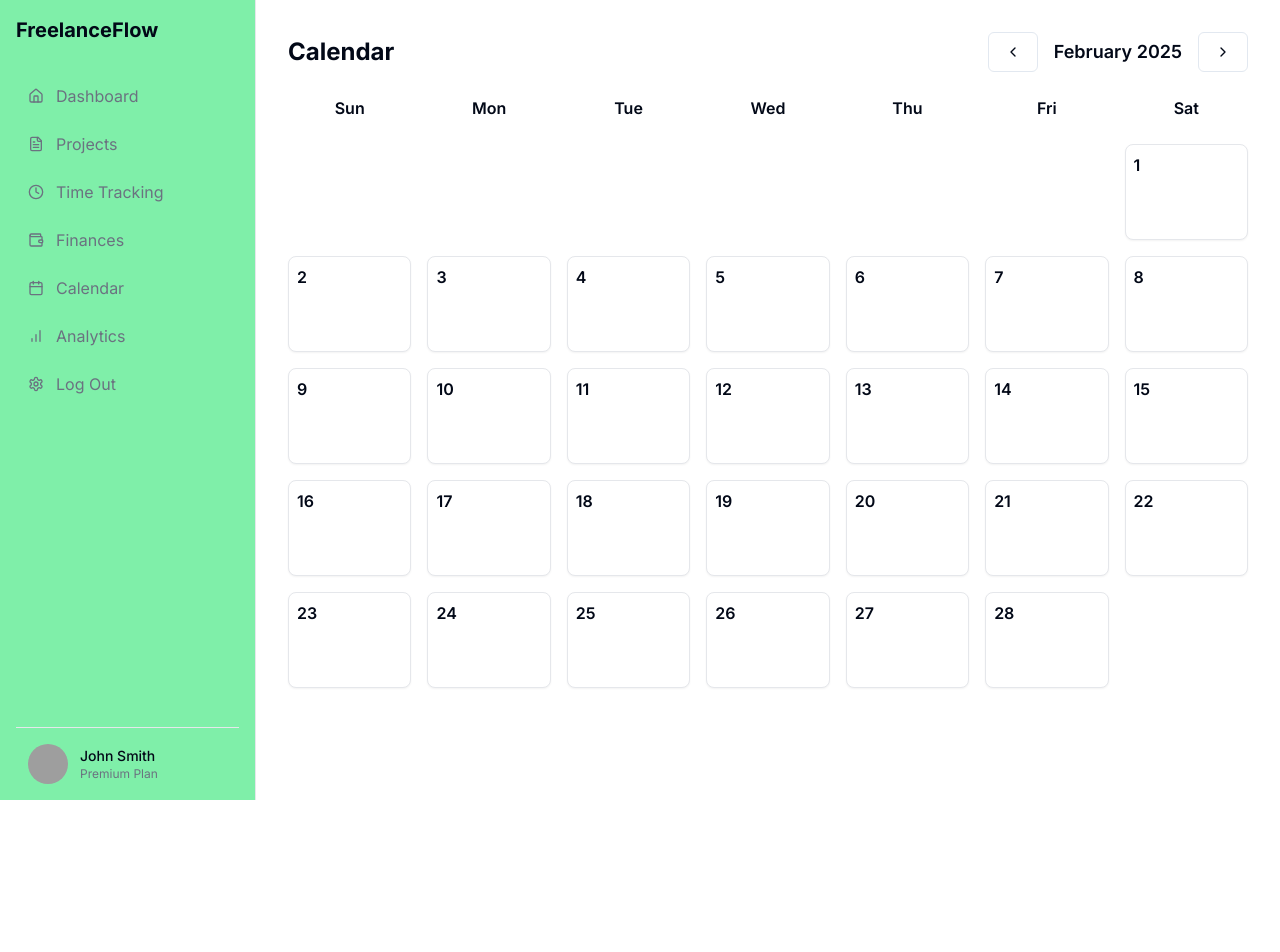
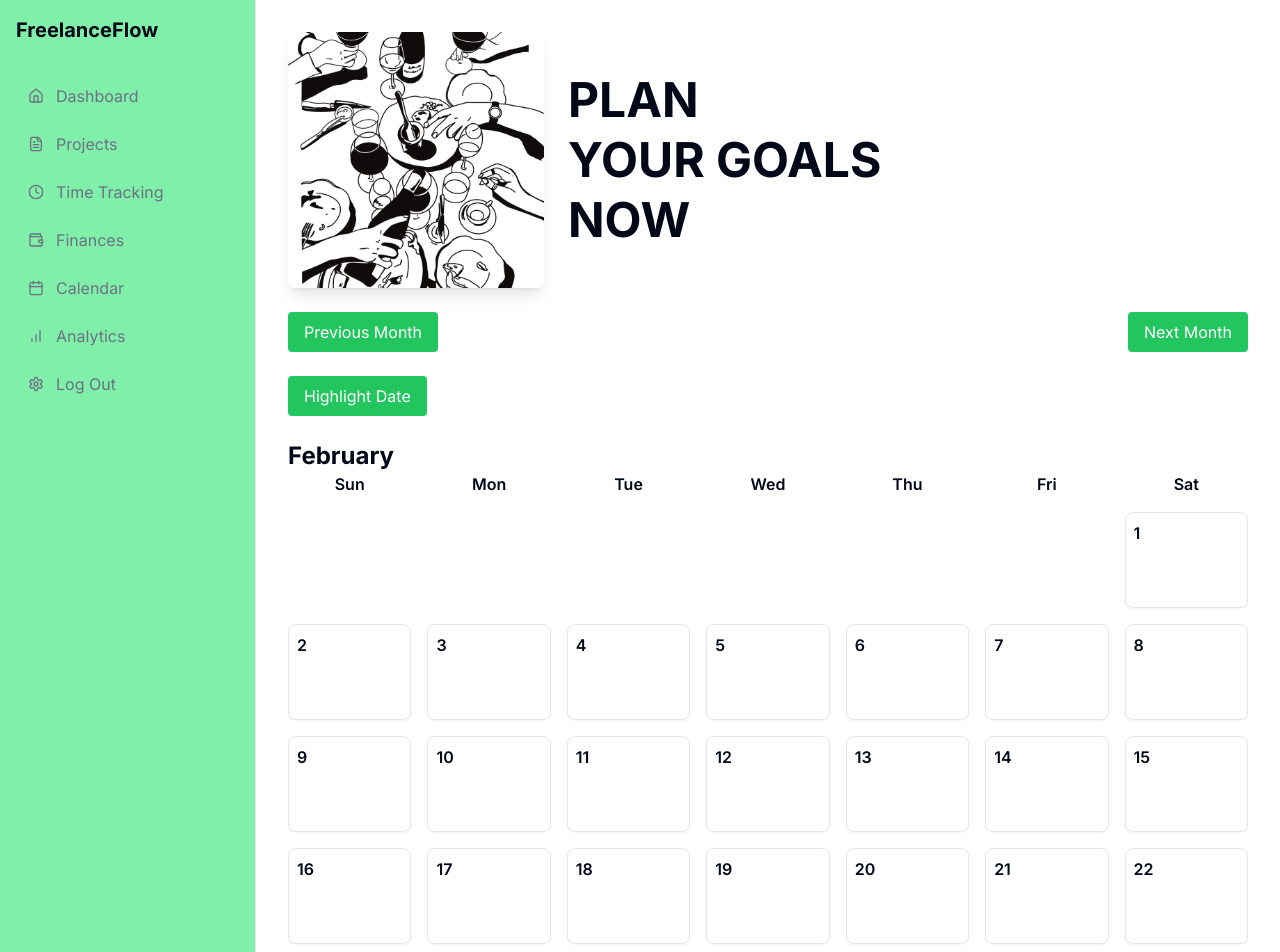
Before and after one commit to Damodar26/Freelance-Managment, a Next.js app in the folder frontend/: page /dashboard/Calendar in a window 1280 px wide. Shown: the top 952 px of the page. Before the commit the page ends 800 px from the top, so only its background shows below. Built offline with nearby package versions, Linux system fonts and the light colour scheme; grey boxes are pictures that could not be loaded.

Commit message:
Update page.tsx

```diff
--- a/frontend/app/dashboard/Calendar/page.tsx
+++ b/frontend/app/dashboard/Calendar/page.tsx
@@ -23,6 +23,9 @@ const months = [
 
 export default function Calendar() {
   const [currentDate, setCurrentDate] = useState(new Date())
+  const [selectedDate, setSelectedDate] = useState<Date | null>(null)
+  const [goals, setGoals] = useState<{ [key: string]: string }>({})
+  const [highlightedDates, setHighlightedDates] = useState<{ [key: string]: string }>({})
 
   const getDaysInMonth = (year: number, month: number) => {
     return new Date(year, month + 1, 0).getDate()
@@ -30,6 +33,29 @@ export default function Calendar() {
 
   const getFirstDayOfMonth = (year: number, month: number) => {
     return new Date(year, month, 1).getDay()
+  }
+
+  const handleDateClick = (day: number) => {
+    const date = new Date(currentDate.getFullYear(), currentDate.getMonth(), day)
+    setSelectedDate(date)
+  }
+
+  const handleHighlight = () => {
+    if (selectedDate) {
+      const dateKey = selectedDate.toDateString()
+      const reminder = prompt("Enter a reminder for this date:")
+      if (reminder) {
+        setHighlightedDates((prev) => ({ ...prev, [dateKey]: reminder }))
+      }
+    }
+  }
+
+  const handleRemoveReminder = (dateKey: string) => {
+    setHighlightedDates((prev) => {
+      const newHighlightedDates = { ...prev }
+      delete newHighlightedDates[dateKey]
+      return newHighlightedDates
+    })
   }
 
   const renderCalendar = () => {
@@ -44,15 +70,31 @@ export default function Calendar() {
     }
 
     for (let day = 1; day <= daysInMonth; day++) {
+      const isSelected = selectedDate?.getDate() === day && selectedDate.getMonth() === month && selectedDate.getFullYear() === year
       days.push(
-        <Card key={day} className="h-24 p-2">
+        <Card
+          key={day}
+          className={`h-24 p-2 ${isSelected ? 'bg-blue-200' : ''} cursor-pointer`}
+          onClick={() => handleDateClick(day)}
+        >
           <div className="font-semibold">{day}</div>
-          {/* Add event indicators or other content here */}
         </Card>,
       )
     }
 
-    return days
+    return (
+      <div className="mt-6">
+        <h2 className="text-2xl font-bold">{months[month]}</h2>
+        <div className="grid grid-cols-7 gap-4">
+          {daysOfWeek.map((day) => (
+            <div key={day} className="text-center font-semibold">
+              {day}
+            </div>
+          ))}
+          {days}
+        </div>
+      </div>
+    )
   }
 
   const changeMonth = (increment: number) => {
@@ -61,30 +103,31 @@ export default function Calendar() {
 
   return (
     <div className="space-y-6">
-      <div className="flex justify-between items-center">
-        <h1 className="text-2xl font-bold">Calendar</h1>
-        <div className="flex items-center space-x-4">
-          <Button variant="outline" onClick={() => changeMonth(-1)}>
-            <ChevronLeft />
-          </Button>
-          <span className="text-lg font-semibold">
-            {months[currentDate.getMonth()]} {currentDate.getFullYear()}
-          </span>
-          <Button variant="outline" onClick={() => changeMonth(1)}>
-            <ChevronRight />
-          </Button>
-        </div>
+      <div className="flex items-center space-x-6">
+        <img src="/d6b82fc897b37915d3ef6c9b6be2b33f.jpg" alt="Plan Image" className="rounded-lg shadow-lg transition-transform transform hover:scale-105 w-64 h-64" />
+        <h1 className="text-5xl font-bold leading-tight">PLAN<br />YOUR GOALS<br />NOW</h1>
       </div>
 
-      <div className="grid grid-cols-7 gap-4">
-        {daysOfWeek.map((day) => (
-          <div key={day} className="text-center font-semibold">
-            {day}
-          </div>
-        ))}
+      <div className="flex justify-between">
+        <button onClick={() => changeMonth(-1)} className="bg-green-500 text-white py-2 px-4 rounded">Previous Month</button>
+        <button onClick={() => changeMonth(1)} className="bg-green-500 text-white py-2 px-4 rounded">Next Month</button>
       </div>
 
-      <div className="grid grid-cols-7 gap-4">{renderCalendar()}</div>
+      <button onClick={handleHighlight} className="bg-green-500 text-white py-2 px-4 rounded">Highlight Date</button>
+
+      {renderCalendar()}
+
+      <div className="mt-6">
+        <h2 className="text-2xl font-bold">Highlighted Dates and Reminders</h2>
+        <ul>
+          {Object.entries(highlightedDates).map(([date, reminder]) => (
+            <li key={date} className="mt-2 flex justify-between items-center">
+              <span className="font-semibold">{date}:</span> {reminder}
+              <button onClick={() => handleRemoveReminder(date)} className="text-red-500 ml-4">Remove</button>
+            </li>
+          ))}
+        </ul>
+      </div>
     </div>
   )
 }
```
